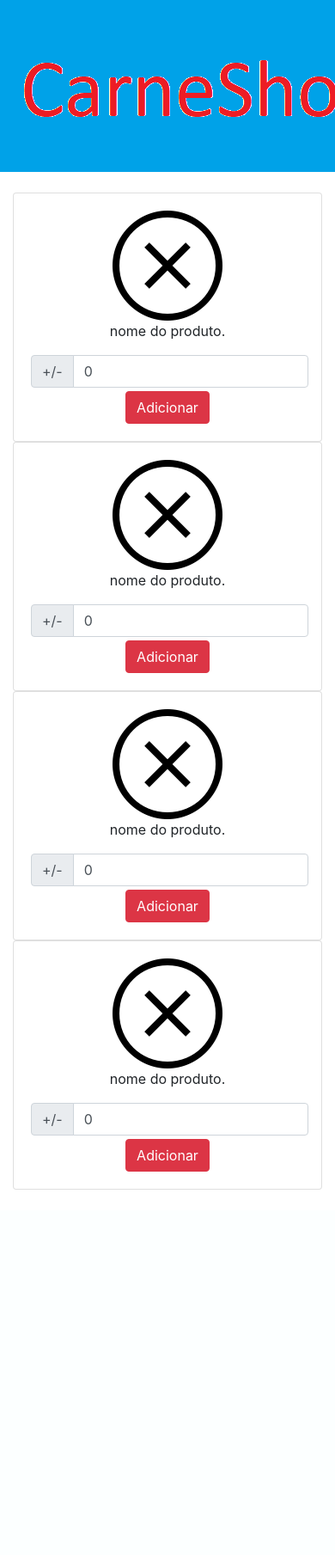
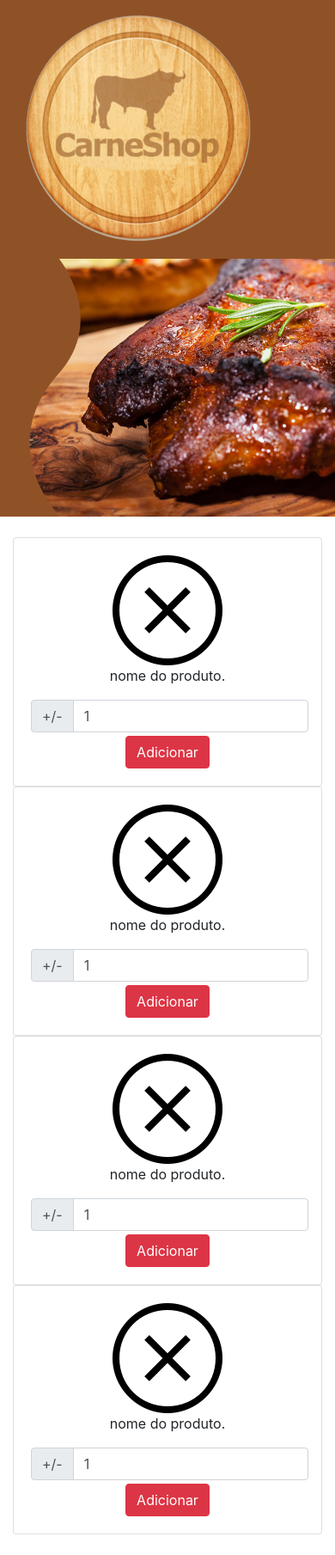
Before and after one commit to luismallmann/carneshop, a PHP site: page /carneshop/lista_produtos.php in a window 390 px wide; the page is wider, and only the part inside the window is pictured. Shown: that part at 86% size. Before the commit the page ends 1384 px from the top of that part, so only its background shows below. Run offline with PHP 8.4, Linux system fonts and the light colour scheme; some libraries are stand-ins or nearby versions.

Commit message:
Ajustes visuais. Criação do topo.

```diff
--- a/lista_produtos.php
+++ b/lista_produtos.php
@@ -1,31 +1,35 @@
 <?php
 if (isset($_POST) && isset($_POST["produtoX"])) {
     $produtoX = $_POST["produtoX"];
-    if ($produtoX == 0)
-        echo '<script>alert("Quantidade deve ser diferente de 0 (zero)!")</script>';
+
+    header("Location: loginusuario.php");
 }
-
 ?>
 <!DOCTYPE html>
 <html>
 <head>
 <meta charset="utf-8">
-
+<title>CarneShop</title>
 <!-- chama o arquivo que contem as informacoes do boot strap -->
 <?php
 require 'btsinclude.html';
 ?>
-<header>
-<div id="box-topo" class="container-1230">
-<div class="topo">
-<a href="http://localhost/carneshop/lista_produtos.php">
-<img src="img/topo.png" alt="CarneShop" title="CarneShop">
-</a>
+<!--constroi o topo-->
+<div id="box-topo" class="container-1230"
+	style="background-color: #8f5227";>
+	<div class="row">
+		<div class="col">
+			<a href="http://localhost/carneshop/lista_produtos.php"> <img
+				src="img/logo.png" alt="CarneShop" title="CarneShop">
+			</a>
+		</div>
+		<div class="col-md-auto"></div>
+		<div class="col">
+			<img src="img/carne.png" alt="CarneShop" title="CarneShop"> </a>
+		</div>
+	</div>
 </div>
-</div>
-</header>
 </br>
-
 <!-- constroi a linha de produtos-->
 <div class="container">
 	<div class="row">
@@ -49,7 +53,7 @@ require 'btsinclude.html';
 											<div class="input-group-text">+/-</div>
 										</div>
 										<input type="number" name="produtoX" class="form-control"
-											id="quantidade" value="0" min="0">
+											id="quantidade" value="1" min="1">
 									</div>
 
 							</div>
@@ -81,7 +85,7 @@ require 'btsinclude.html';
 											<div class="input-group-text">+/-</div>
 										</div>
 										<input type="number" name="produtoX" class="form-control"
-											id="quantidade" value="0" min="0">
+											id="quantidade" value="1" min="1">
 									</div>
 
 							</div>
@@ -113,7 +117,7 @@ require 'btsinclude.html';
 											<div class="input-group-text">+/-</div>
 										</div>
 										<input type="number" name="produtoX" class="form-control"
-											id="quantidade" value="0" min="0">
+											id="quantidade" value="1" min="1">
 									</div>
 
 							</div>
@@ -145,7 +149,7 @@ require 'btsinclude.html';
 											<div class="input-group-text">+/-</div>
 										</div>
 										<input type="number" name="produtoX" class="form-control"
-											id="quantidade" value="0" min="0">
+											id="quantidade" value="1" min="1">
 									</div>
 
 							</div>
@@ -163,8 +167,5 @@ require 'btsinclude.html';
 </div>
 <!-- finaliza a linha de produtos-->
 </br>
-
-
-
 </head>
 </html>
```
Also changed, not shown: cadastrocliente.php (+40 -23 lines), loginusuario.php (+33 -17 lines), topo.php (added, +27 -0 lines), img/carne.png (added), img/logo.png (added), img/topo.png (deleted).
